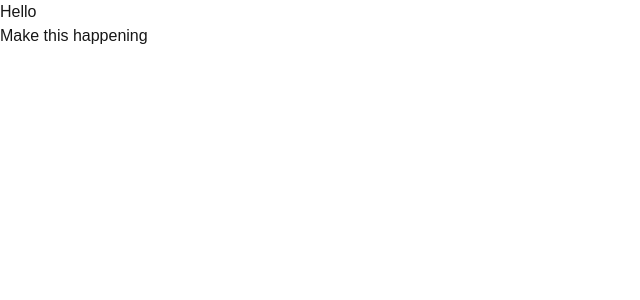
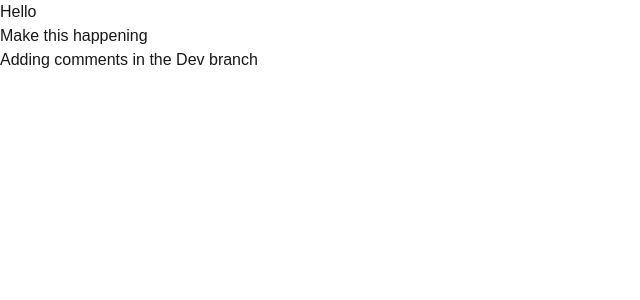
Before and after one commit to Dev-Vithushan/CI-CD-workflows, a Next.js app: page / in a window 1280 px wide. Shown: the top 300 px of the page, without its empty margins (0-640 px from the left). Built offline with nearby package versions, Linux system fonts and the light colour scheme.

Commit message:
dev changes added

```diff
--- a/src/app/page.tsx
+++ b/src/app/page.tsx
@@ -5,6 +5,7 @@ export default function Home() {
     <div>
       <h1> Hello </h1>
       <h2> Make this happening </h2>
+      <h3> Adding comments in the Dev branch</h3>
 
     </div>
   );
```
